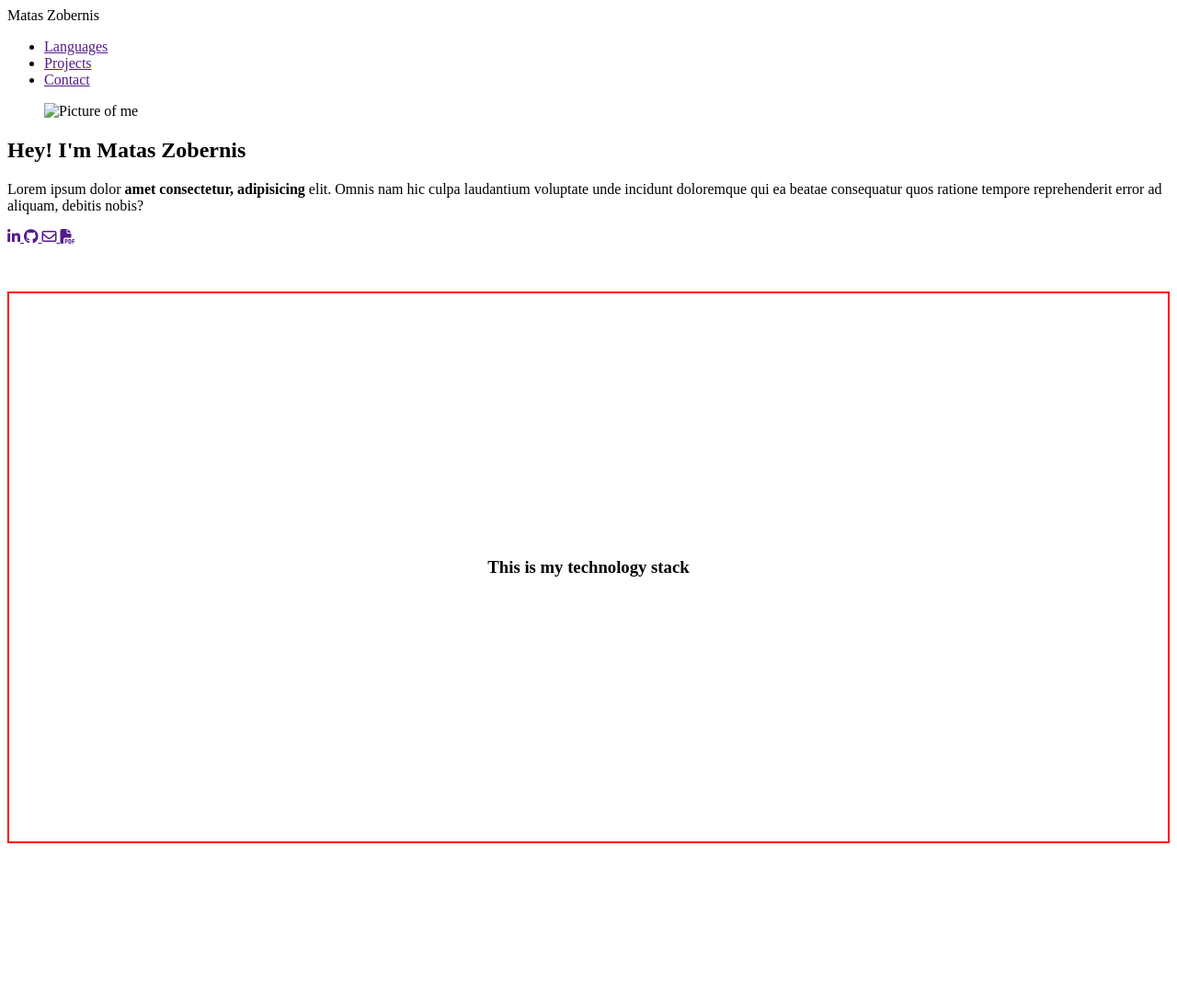
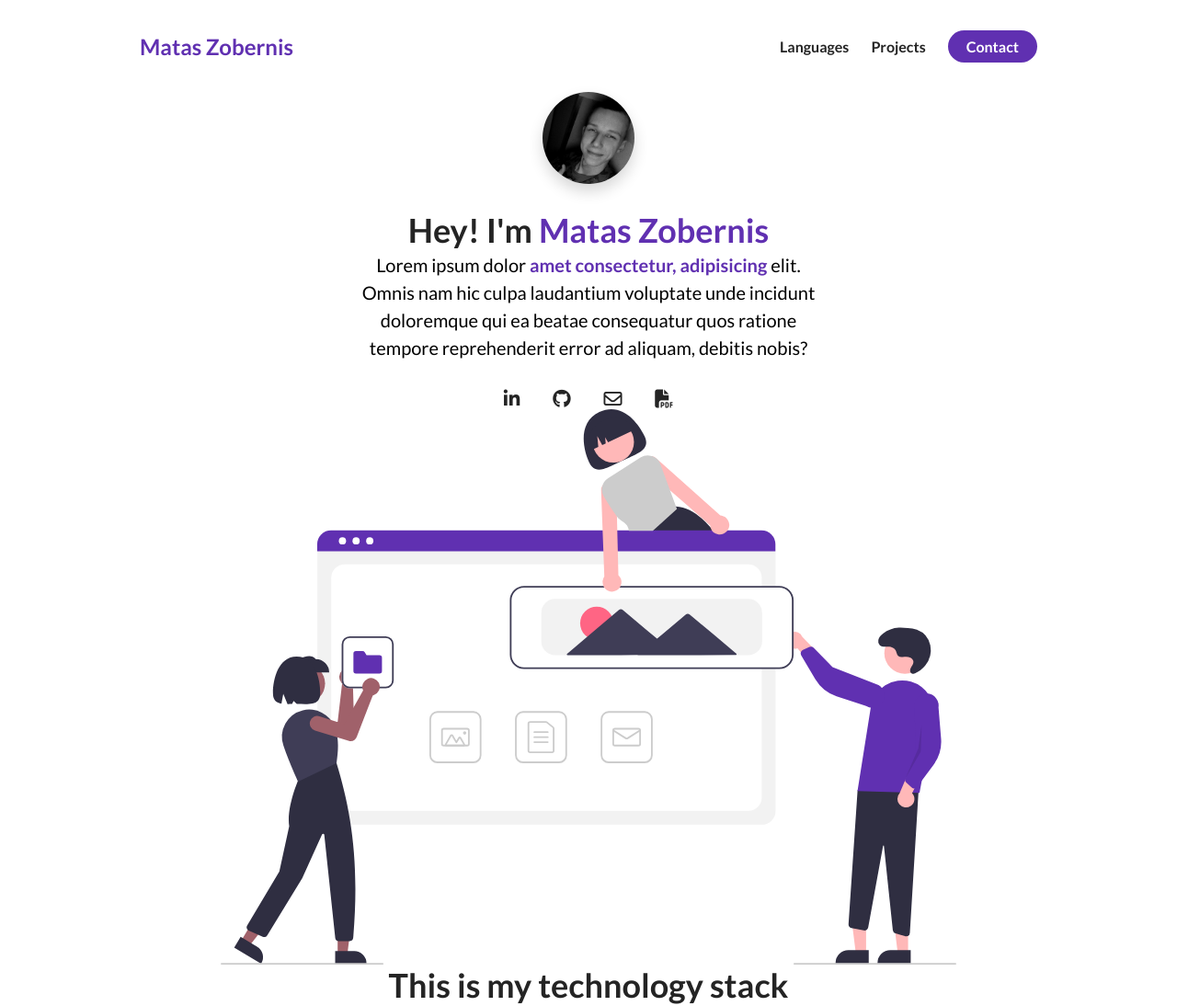
Before and after one commit to mataszob/First-github-project, a plain HTML site: page E-Portfolio/index.html in a window 1280 px wide. Shown: the whole page at 92% size. Before the commit the page ends 925 px from the top, so only its background shows below. Drawn offline with Linux system fonts and the light colour scheme; files that its build step writes are made by us from their sources.

Commit message:
Tidy change

```diff
--- /dev/null
+++ b/E-Portfolio/styles.css
@@ -0,0 +1,156 @@
+@import url('https://fonts.googleapis.com/css2?family=Lato:wght@400;700&display=swap');
+
+* {
+    font-family: 'Lato', sans-serif;
+    padding: 0;
+    margin: 0;
+    box-sizing: border-box;
+}
+
+h1,
+h2,
+h3,
+h4,
+h5,
+h6,
+span {
+    color: #242424;
+    text-align: center;
+    line-height: 1.25;
+}
+
+p{
+    line-height: 1.5;
+    font-size: 16px;
+}
+
+li{
+    list-style-type: none;
+}
+/* NAVBAR */
+
+nav{
+    height: 100px;
+    width: 100%;
+    max-width: 1000px;
+    margin: 0 auto;
+    display: flex;
+    justify-content: space-between;
+    align-items: center;
+}
+
+.nav__link--list{
+    display: flex;
+}
+
+.nav__link--anchor{
+    margin: 0 12px;
+    color: #242424;
+    text-decoration: none;
+    font-weight: 700;
+}
+
+.nav__link--anchor-primary{
+    background-color: #6030b1;
+    padding: 8px 20px;
+    border-radius: 50px;
+    color: white;
+    transition: all 300ms ease;
+}
+
+.nav__link--anchor-primary:hover{
+    background-color: #5d3eff;
+}
+
+.personal__logo{
+    font-size: 24px;
+    color: #6030b1;
+    margin: 0 12px;
+    font-weight: bold;
+}
+
+.flex-1{
+    flex: 1;
+}
+
+.flex{
+    display: flex;
+}
+
+.row{
+    width: 100%;
+    max-width: 800px;
+    margin: 0 auto;
+}
+
+.text--purple{
+    color: #6030b1;
+}
+
+h1{
+    font-size: 36px;
+}
+
+/* ABOUT ME */
+
+#about-me {
+    min-height: 100vh;
+    display: flex;
+    flex-direction: column;
+}
+
+.about-me__info--container{
+    display: flex;
+    justify-content: center;
+    flex-direction: column;
+    align-items: center;
+    max-width: 500px;
+    margin: 0 auto;
+    text-align: center;
+}
+.about-me__info{
+    display: flex;
+    flex-direction: column;
+}
+
+.about-me__picture--mask{
+    width: 100px;
+    height: 100px;
+    border-radius: 50%;
+    overflow: hidden;
+    box-shadow: 0 8px 16px rgba(0, 0, 0, 0.16) ;
+    margin-bottom: 28px;
+}
+.about-me__picture{
+    width: 100%;
+
+    /* Improving pic */
+
+    transform: scale(1.5);
+    padding-right: 16px;
+    padding-top: 16px;
+}
+
+.about-me__info--para{
+    font-size: 20px;
+    margin-bottom: 28px;
+}
+.about-me__info--title{
+    font-size: 36px;
+}
+.about-me__link{
+    font-size: 20px;
+    color: #242424;
+    text-decoration: none;
+    padding: 0 16px;
+}
+
+.about-me__img--container{
+    flex: 1;
+    display: flex;
+    align-items: center;
+}
+
+.about-me__img{
+    width: 100%;
+}
```
Also changed, not shown: Build mini project/styles.css (+33 -28 lines), E-Portfolio/Assets/chat.png (added), E-Portfolio/Assets/dashboard.png (added), E-Portfolio/Assets/logo.svg (added), E-Portfolio/Assets/loopit.png (added), E-Portfolio/Assets/picofme.jpg (added), E-Portfolio/Assets/undraw_websites.svg (added), E-Portfolio/index.html (indentation only), 1 other file.
